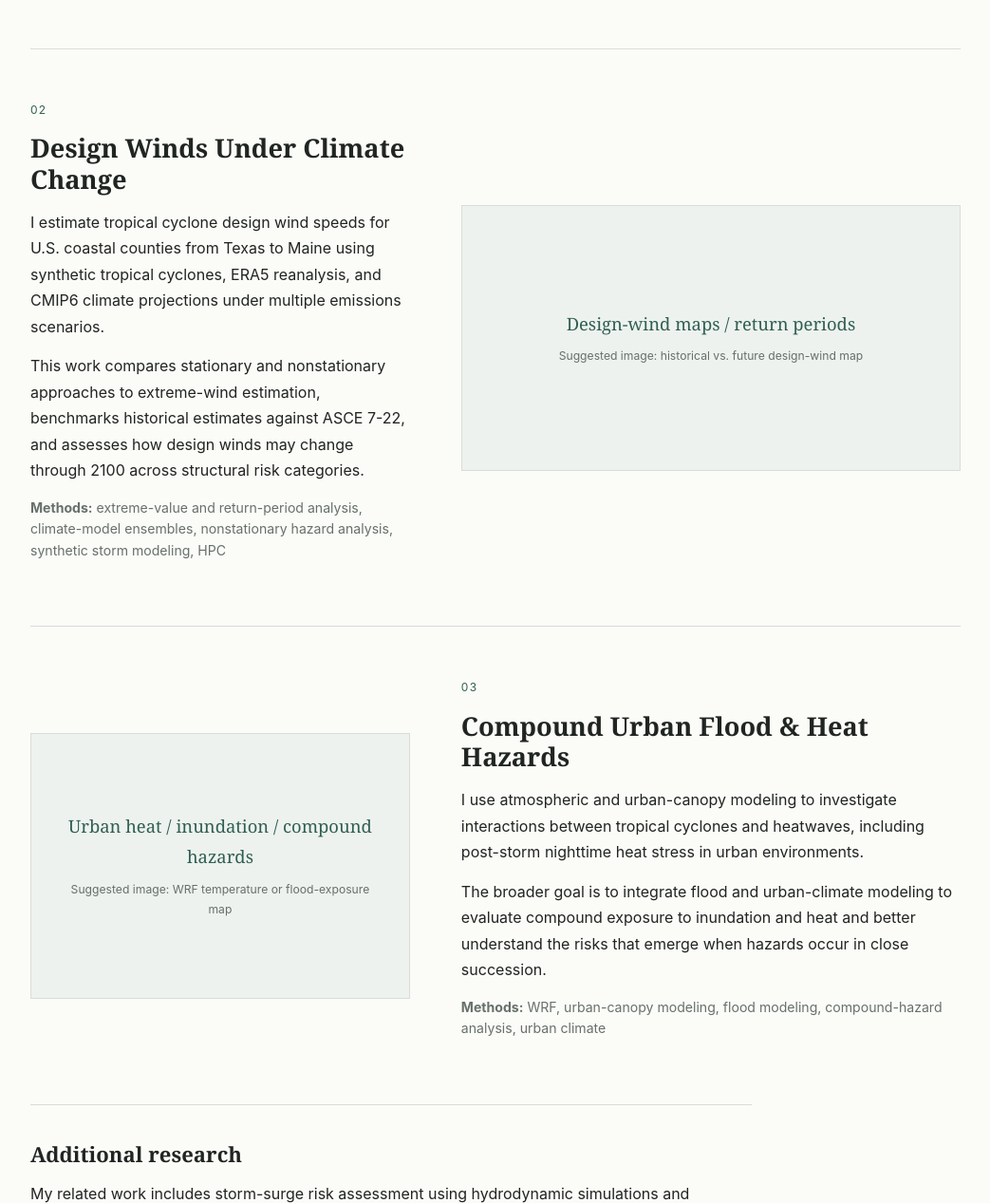
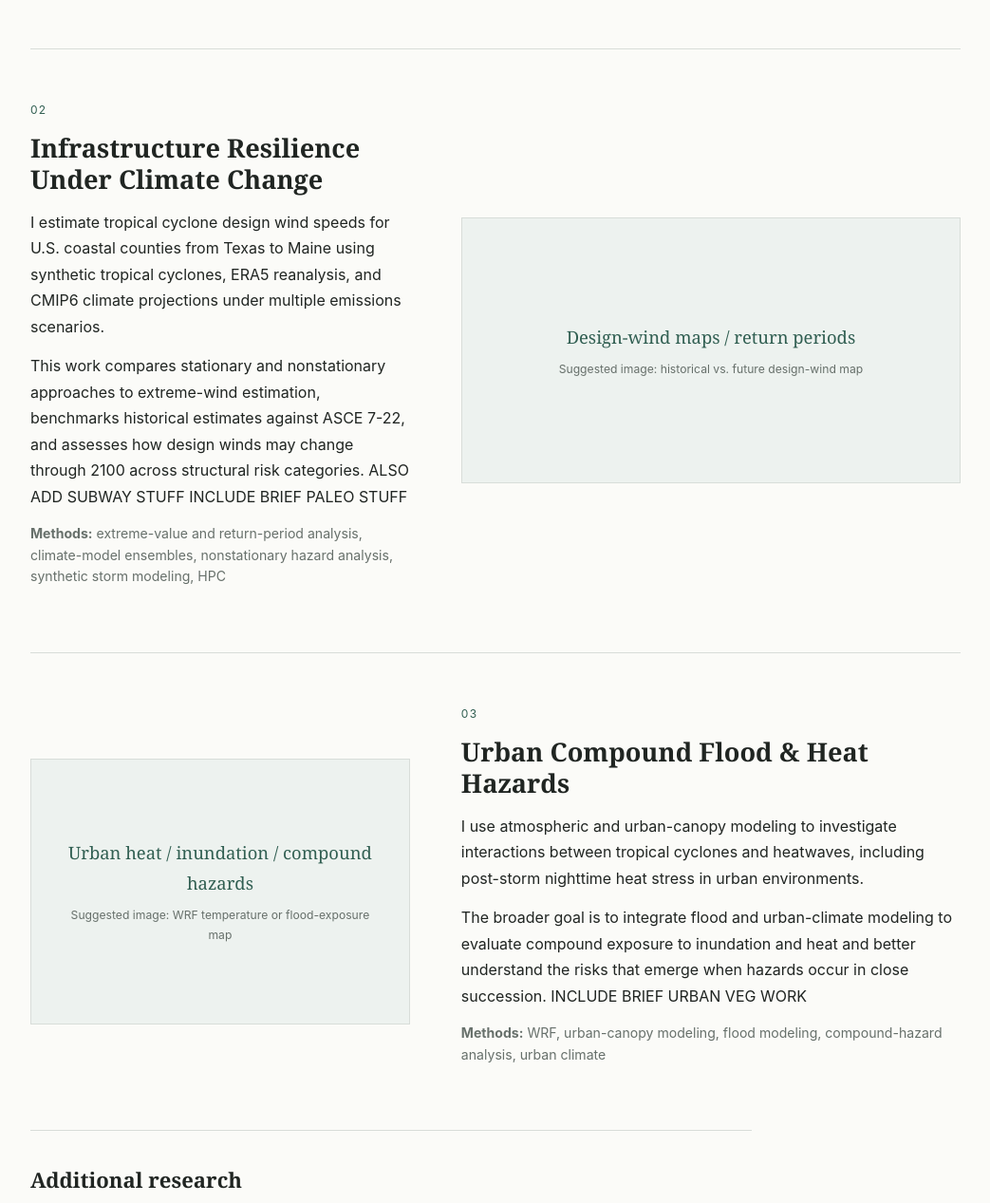
Before and after one commit to cyblackshaw/cyblackshaw.github.io, a plain HTML site: page index.html in a window 1280 px wide. Shown: the part 1462-2729 px from the top of the page at 95% size, without its empty margins (118-1161 px from the left). Drawn offline with Linux system fonts and the light colour scheme.

Commit message:
Update index.html

```diff
--- a/index.html
+++ b/index.html
@@ -3,7 +3,7 @@
 <head>
   <meta charset="utf-8" />
   <meta name="viewport" content="width=device-width, initial-scale=1" />
-  <meta name="description" content="Christine Ye Shu Blackshaw — PhD candidate at Princeton University studying tropical cyclone hazards, climate risk, uncertainty, and infrastructure resilience." />
+  <meta name="description" content="Christine Y. Blackshaw — PhD candidate at Princeton University studying tropical cyclone hazards, climate risk, uncertainty, and infrastructure resilience." />
   <title>Christine Ye Shu Blackshaw</title>
   <link rel="stylesheet" href="styles.css" />
 </head>
@@ -25,7 +25,7 @@
       <div class="intro-photo">
         <div class="photo-placeholder" role="img" aria-label="Headshot placeholder">
           <span>Headshot</span>
-          <small>Add <code>assets/headshot.jpg</code></small>
+          <small>Add <code>assets/blackshaw_headshot.jpg</code></small>
         </div>
       </div>
       <div class="intro-copy">
@@ -37,7 +37,7 @@
         <div class="link-row" aria-label="Professional links">
           <a href="mailto:cyblackshaw@gmail.com">Email</a>
           <a href="https://github.com/cyblackshaw">GitHub</a>
-          <a href="assets/Christine_Blackshaw_CV.docx">CV</a>
+          <a href="assets/Christine_Blackshaw_CV.pdf" target="_blank">CV</a>
         </div>
       </div>
     </section>
@@ -57,7 +57,7 @@
         </div>
         <div class="research-text">
           <p class="research-number">01</p>
-          <h3>Tropical Cyclone Forecasting &amp; Uncertainty</h3>
+          <h3>Real-Time Tropical Cyclone Hazard Forecasting &amp; Uncertainty</h3>
           <p>I am developing a forecasting platform that uses official National Hurricane Center forecasts, cone-edge tracks, and dynamical model tracks to estimate county-level wind, rainfall, storm tide, and power outages.</p>
           <p>The project examines how uncertainty in storm track, intensity, and size propagates into hazard and impact estimates, and how well forecast hazard ranges contain hazards modeled from best-track storm inputs across successive advisories.</p>
           <p class="methods"><strong>Methods:</strong> tropical cyclone hazard modeling, forecast ensembles, uncertainty propagation, geospatial analysis, outage modeling</p>
@@ -73,9 +73,11 @@
         </div>
         <div class="research-text">
           <p class="research-number">02</p>
-          <h3>Design Winds Under Climate Change</h3>
+          <h3>Infrastructure Resilience Under Climate Change</h3>
           <p>I estimate tropical cyclone design wind speeds for U.S. coastal counties from Texas to Maine using synthetic tropical cyclones, ERA5 reanalysis, and CMIP6 climate projections under multiple emissions scenarios.</p>
-          <p>This work compares stationary and nonstationary approaches to extreme-wind estimation, benchmarks historical estimates against ASCE 7-22, and assesses how design winds may change through 2100 across structural risk categories.</p>
+          <p>This work compares stationary and nonstationary approaches to extreme-wind estimation, benchmarks historical estimates against ASCE 7-22, and assesses how design winds may change through 2100 across structural risk categories.
+            ALSO ADD SUBWAY STUFF
+          INCLUDE BRIEF PALEO STUFF</p>
           <p class="methods"><strong>Methods:</strong> extreme-value and return-period analysis, climate-model ensembles, nonstationary hazard analysis, synthetic storm modeling, HPC</p>
         </div>
       </article>
@@ -89,9 +91,10 @@
         </div>
         <div class="research-text">
           <p class="research-number">03</p>
-          <h3>Compound Urban Flood &amp; Heat Hazards</h3>
+          <h3>Urban Compound Flood &amp; Heat Hazards</h3>
           <p>I use atmospheric and urban-canopy modeling to investigate interactions between tropical cyclones and heatwaves, including post-storm nighttime heat stress in urban environments.</p>
-          <p>The broader goal is to integrate flood and urban-climate modeling to evaluate compound exposure to inundation and heat and better understand the risks that emerge when hazards occur in close succession.</p>
+          <p>The broader goal is to integrate flood and urban-climate modeling to evaluate compound exposure to inundation and heat and better understand the risks that emerge when hazards occur in close succession.
+          INCLUDE BRIEF URBAN VEG WORK</p>
           <p class="methods"><strong>Methods:</strong> WRF, urban-canopy modeling, flood modeling, compound-hazard analysis, urban climate</p>
         </div>
       </article>
```
